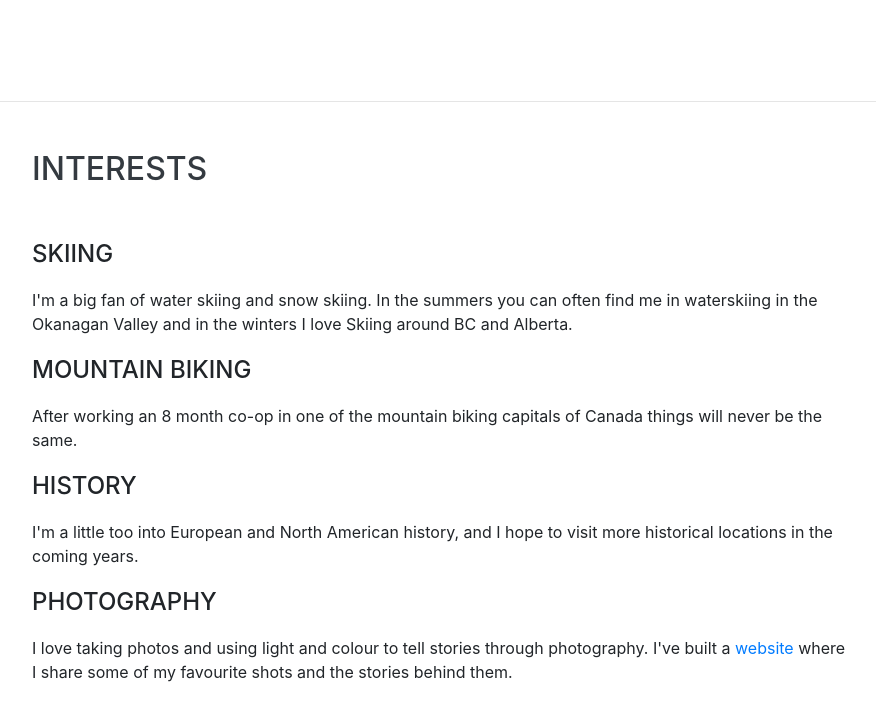
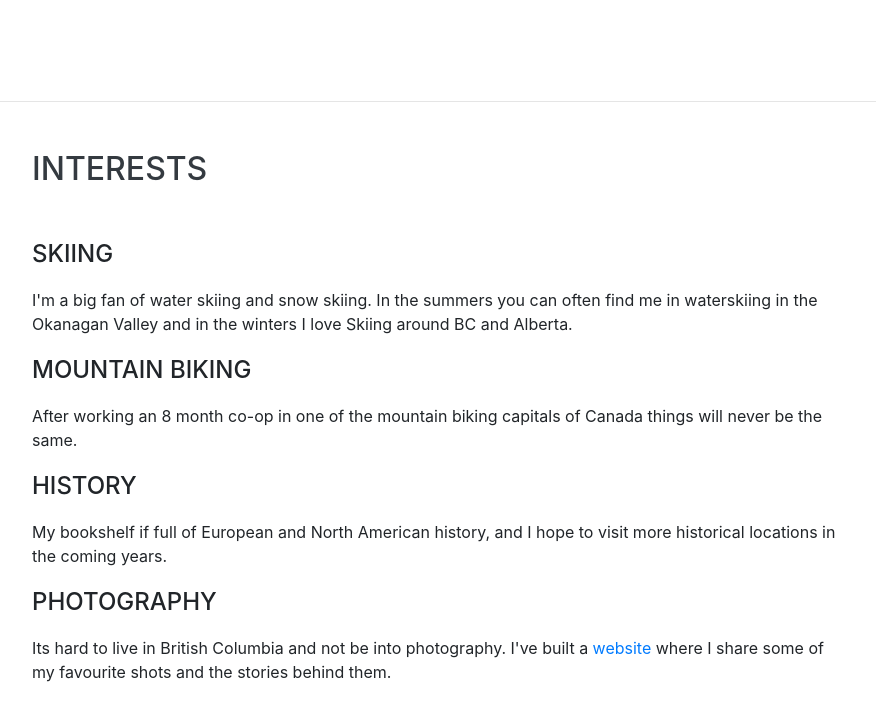
Before and after one commit to DSchriemer/Personal-Portfolio, a website with bundled scripts: page index.html in a window 1280 px wide. Shown: the part 7143-7863 px from the top of the page, without its empty margins (336-1212 px from the left). Built offline with nearby package versions, Linux system fonts and the light colour scheme; a web font is replaced by a local one.

Commit message:
Interest changes

```diff
--- a/index.html
+++ b/index.html
@@ -384,9 +384,9 @@
         <div class="subheading mb-3">Mountain Biking</div>
         <p>After working an 8 month co-op in one of the mountain biking capitals of Canada things will never be the same. </p>
         <div class="subheading mb-3">History</div>
-        <p>I'm a little too into European and North American history, and I hope to visit more historical locations in the coming years.</p>
+        <p>My bookshelf if full of European and North American history, and I hope to visit more historical locations in the coming years.</p>
         <div class="subheading mb-3">Photography</div>
-        <p>I love taking photos and using light and colour to tell stories through photography. I've built a <a href="https://DavidSchriemerPhotography.com" target="_blank"> website</a> where I share some of my favourite shots and the stories behind them.  </p>
+        <p>Its hard to live in British Columbia and not be into photography. I've built a <a href="https://DavidSchriemerPhotography.com" target="_blank"> website</a> where I share some of my favourite shots and the stories behind them.  </p>
       </section>
 
 
```
